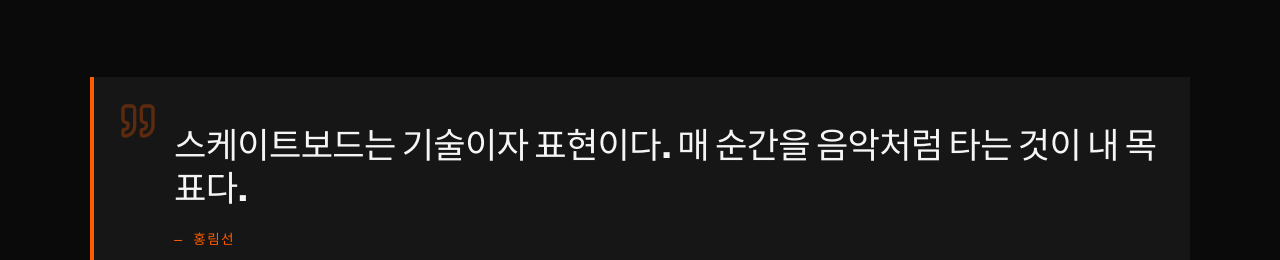
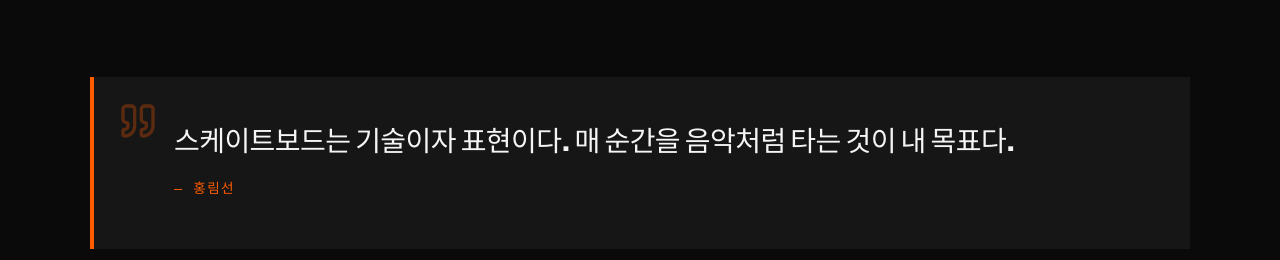
Before and after one commit to sysky7204-rv/skate-site, a React (Vite) app: page / in a window 1280 px wide. Shown: the part 1440-1700 px from the top of the page. Built offline with nearby package versions, Linux system fonts and the light colour scheme.

Commit message:
Force quote text to single line

```diff
--- a/src/App.css
+++ b/src/App.css
@@ -390,12 +390,13 @@
 .story__quotetext {
   font-family: var(--display-reg);
   font-weight: 800;
-  font-size: clamp(1.3rem, 3.5vw, 2.2rem);
+  font-size: clamp(1rem, 2.5vw, 1.75rem);
   line-height: 1.2;
   letter-spacing: -0.02em;
   color: var(--text-primary);
   margin: 0 0 1rem 3rem;
   text-transform: uppercase;
+  white-space: nowrap;
 }
 .story__quoteauthor {
   font-family: var(--mono);
```
